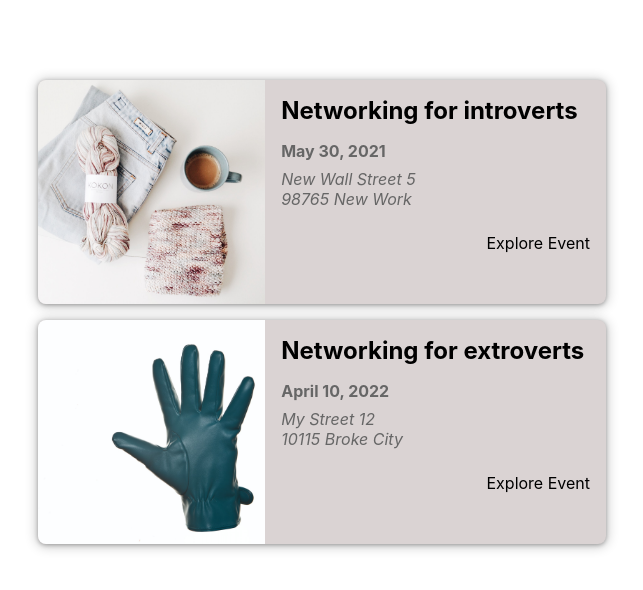
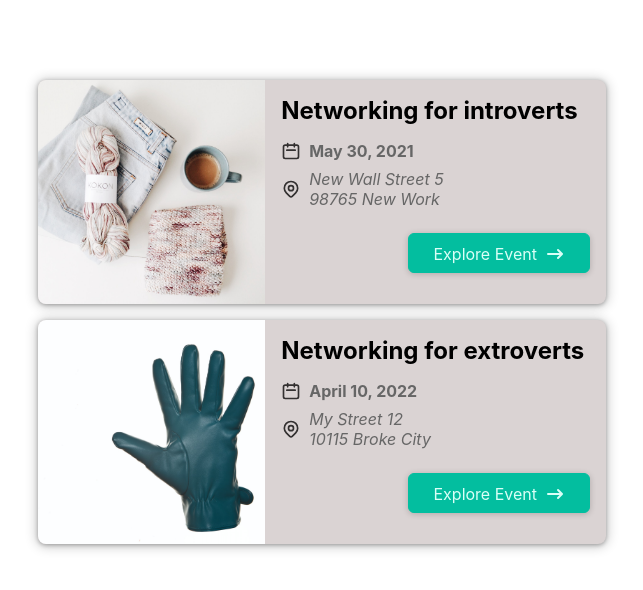
Before and after one commit to jbuican14/react-nextJS-search-app, a Next.js app: page / in a window 1280 px wide. Shown: the top 590 px of the page, without its empty margins (338-981 px from the left). Built offline with nearby package versions, Linux system fonts and the light colour scheme.

Commit message:
Created icons and implemented button + icons to the event item page

```diff
--- a/components/events/event-item.js
+++ b/components/events/event-item.js
@@ -1,4 +1,7 @@
-import Link from 'next/link';
+import Button from '../ui/button';
+import DateIcon from '../icons/date-icon';
+import AddressIcon from '../icons/address-icon';
+import ArrowRightIcon from '../icons/arrow-right-icon';
 import classes from './event-item.module.css';
 
 function EventItem(props) {
@@ -19,14 +22,21 @@
         <div className={classes.summary}>
           <h2>{title}</h2>
           <div className={classes.date}>
+            <DateIcon />
             <time>{humanReadableDate}</time>
           </div>
           <div className={classes.address}>
+            <AddressIcon />
             <address>{formattedAddress}</address>
           </div>
         </div>
         <div className={classes.actions}>
-          <Link href={exploreLink}>Explore Event</Link>
+          <Button link={exploreLink}>
+            <span>Explore Event</span>
+            <span className={classes.icon}>
+              <ArrowRightIcon />
+            </span>
+          </Button>
         </div>
       </div>
     </li>
--- /dev/null
+++ b/components/icons/address-icon.js
@@ -0,0 +1,25 @@
+function AddressIcon() {
+  return (
+    <svg
+      xmlns='http://www.w3.org/2000/svg'
+      fill='none'
+      viewBox='0 0 24 24'
+      stroke='currentColor'
+    >
+      <path
+        strokeLinecap='round'
+        strokeLinejoin='round'
+        strokeWidth={2}
+        d='M17.657 16.657L13.414 20.9a1.998 1.998 0 01-2.827 0l-4.244-4.243a8 8 0 1111.314 0z'
+      />
+      <path
+        strokeLinecap='round'
+        strokeLinejoin='round'
+        strokeWidth={2}
+        d='M15 11a3 3 0 11-6 0 3 3 0 016 0z'
+      />
+    </svg>
+  );
+}
+
+export default AddressIcon;
--- /dev/null
+++ b/components/icons/arrow-right-icon.js
@@ -0,0 +1,17 @@
+function ArrowRightIcon() {
+  return (
+    <svg
+      xmlns='http://www.w3.org/2000/svg'
+      viewBox='0 0 20 20'
+      fill='currentColor'
+    >
+      <path
+        fillRule='evenodd'
+        d='M12.293 5.293a1 1 0 011.414 0l4 4a1 1 0 010 1.414l-4 4a1 1 0 01-1.414-1.414L14.586 11H3a1 1 0 110-2h11.586l-2.293-2.293a1 1 0 010-1.414z'
+        clipRule='evenodd'
+      />
+    </svg>
+  );
+}
+
+export default ArrowRightIcon;
--- /dev/null
+++ b/components/icons/date-icon.js
@@ -0,0 +1,19 @@
+function DateIcon() {
+  return (
+    <svg
+      xmlns='http://www.w3.org/2000/svg'
+      fill='none'
+      viewBox='0 0 24 24'
+      stroke='currentColor'
+    >
+      <path
+        strokeLinecap='round'
+        strokeLinejoin='round'
+        strokeWidth={2}
+        d='M8 7V3m8 4V3m-9 8h10M5 21h14a2 2 0 002-2V7a2 2 0 00-2-2H5a2 2 0 00-2 2v12a2 2 0 002 2z'
+      />
+    </svg>
+  );
+}
+
+export default DateIcon;
```
